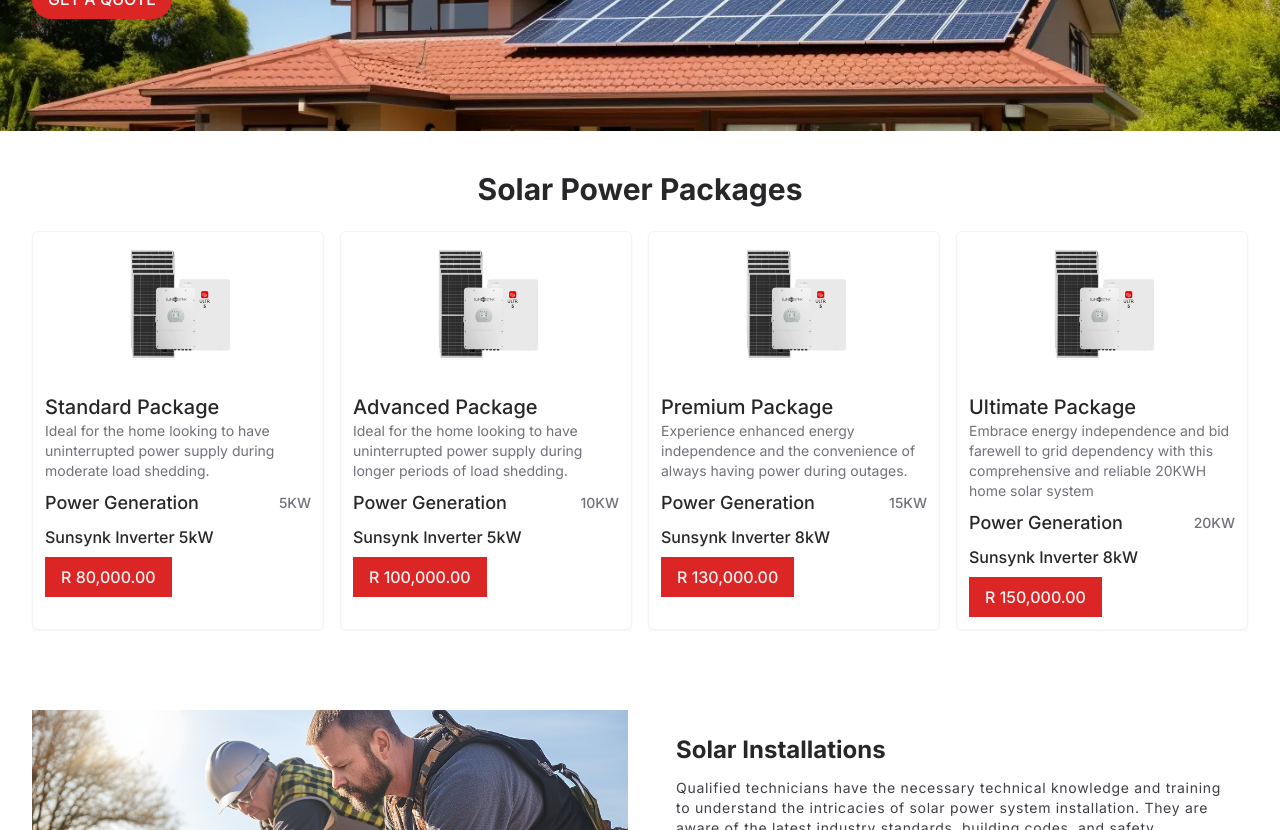
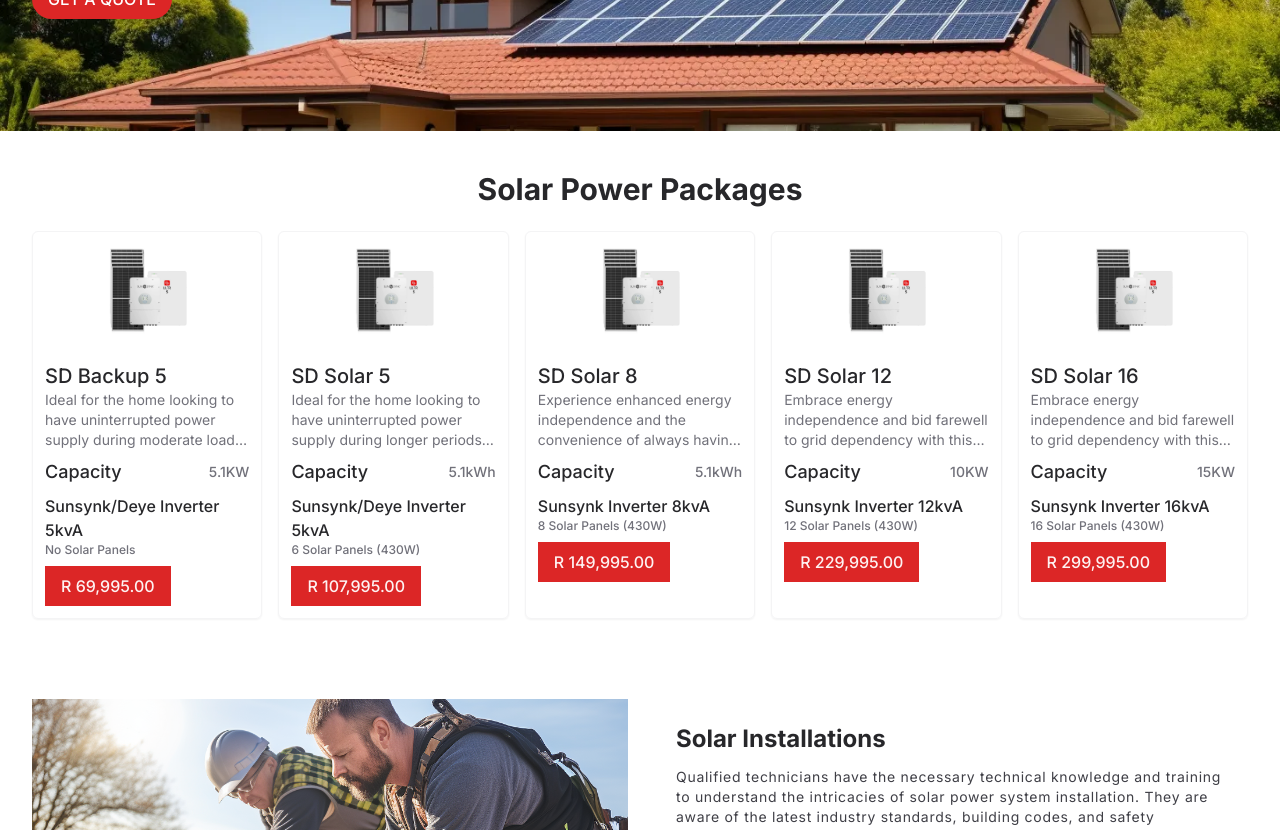
Before and after one commit to PhilaniNcube/new-solarquest, a Next.js app: page / in a window 1280 px wide. Shown: the part 500-1330 px from the top of the page. Built offline with nearby package versions, Linux system fonts and the light colour scheme.

Commit message:
package updates

```diff
--- a/app/(home)/_components/products-grid.tsx
+++ b/app/(home)/_components/products-grid.tsx
@@ -3,23 +3,23 @@
 
 export const solar_power_packages = [
   {
-    id: "standard_package",
-    package_name: "Standard Package",
-    power_generation: "5KW",
+    id: "sd_backup_5",
+    package_name: "SD Backup 5",
+    power_generation: "5.1KW",
 
     equipment_included: {
       strorage: {
         battery: "1 unit",
-        name: "ULTR5 5kWh Lithium Battery",
+        name: "Rebel ULTR5 5kWh Lithium Battery",
       },
-      solar_panels: { quantity: 6, rating: "450W" },
+      solar_panels: { quantity: 0, rating: "450W" },
       hybrid_inverter: {
         quantity: 1,
-        rating: "5KW",
-        name: "Sunsynk Inverter 5kW",
+        rating: "5kvA",
+        name: "Sunsynk/Deye Inverter 5kvA",
       },
     },
-    price: 80000,
+    price: 69995,
     installaments: {
       deposit: 20000,
       monthly: 1800,
@@ -28,22 +28,22 @@
       "Ideal for the home looking to have uninterrupted power supply during moderate load shedding.",
   },
   {
-    id: "advanced_package",
-    package_name: "Advanced Package",
-    power_generation: "10KW",
+    id: "sd_solar_5",
+    package_name: "SD Solar 5",
+    power_generation: "5.1kWh",
     equipment_included: {
       strorage: {
-        battery: "2 units",
-        name: "ULTR5 5kWh Lithium Battery",
+        battery: "1 unit",
+        name: "Rebel ULTR5 5kWh Lithium Battery",
       },
-      solar_panels: { quantity: 10, rating: "450W" },
+      solar_panels: { quantity: 6, rating: "430W" },
       hybrid_inverter: {
         quantity: 1,
-        rating: "5KW",
-        name: "Sunsynk Inverter 5kW",
+        rating: "5kvA",
+        name: "Sunsynk/Deye Inverter 5kvA",
       },
     },
-    price: 100000,
+    price: 107995,
     installaments: {
       deposit: 25000,
       monthly: 2000,
@@ -52,22 +52,22 @@
       "Ideal for the home looking to have uninterrupted power supply during longer periods of load shedding.",
   },
   {
-    id: "premium_package",
-    package_name: "Premium Package",
-    power_generation: "15KW",
+    id: "sd_solar_8",
+    package_name: "SD Solar 8",
+    power_generation: "5.1kWh",
     equipment_included: {
       strorage: {
-        battery: "3 units",
-        name: "ULTR5 5kWh Lithium Battery",
+        battery: "1 unit",
+        name: "Rebel ULTR5 5kWh Lithium Battery",
       },
-      solar_panels: { quantity: 12, rating: "450W" },
+      solar_panels: { quantity: 8, rating: "430W" },
       hybrid_inverter: {
         quantity: 1,
         rating: "8KW",
-        name: "Sunsynk Inverter 8kW",
+        name: "Sunsynk Inverter 8kvA",
       },
     },
-    price: 130000,
+    price: 149995,
     installaments: {
       deposit: 35000,
       monthly: 2500,
@@ -76,22 +76,46 @@
       "Experience enhanced energy independence and the convenience of always having power during outages.",
   },
   {
-    id: "ultimate_package",
-    package_name: "Ultimate Package",
-    power_generation: "20KW",
+    id: "sd_solar_12",
+    package_name: "SD Solar 12",
+    power_generation: "10KW",
     equipment_included: {
       strorage: {
-        battery: "4 units",
-        name: "ULTR5 5kWh Lithium Battery",
+        battery: "2 units",
+        name: "Rebel ULTR5 5.1kWh Lithium Battery",
       },
-      solar_panels: { quantity: 16, rating: "450W" },
+      solar_panels: { quantity: 12, rating: "430W" },
       hybrid_inverter: {
         quantity: 1,
         rating: "8KW",
-        name: "Sunsynk Inverter 8kW",
+        name: "Sunsynk Inverter 12kvA",
       },
     },
-    price: 150000,
+    price: 229995,
+    installaments: {
+      deposit: 35000,
+      monthly: 3000,
+    },
+    description:
+      "Embrace energy independence and bid farewell to grid dependency with this comprehensive and reliable 20KWH home solar system",
+  },
+  {
+    id: "sd_solar_16",
+    package_name: "SD Solar 16",
+    power_generation: "15KW",
+    equipment_included: {
+      strorage: {
+        battery: "3 units",
+        name: "Rebel ULTR5 5.1kWh Lithium Battery",
+      },
+      solar_panels: { quantity: 16, rating: "430W" },
+      hybrid_inverter: {
+        quantity: 1,
+        rating: "8KW",
+        name: "Sunsynk Inverter 16kvA",
+      },
+    },
+    price: 299995,
     installaments: {
       deposit: 35000,
       monthly: 3000,
@@ -105,13 +129,15 @@
 
 const ProductsGrid = () => {
   return (
-    <section className="w-full py-10 container mx-auto ">
-      <h2 className="text-3xl font-bold text-zinc-800 text-center">Solar Power Packages</h2>
-      <div className=" grid grid-cols-1 md:grid-cols-2 lg:grid-cols-4 gap-x-4 mt-6 gap-y-8">
+    <section className="container w-full py-10 mx-auto ">
+      <h2 className="text-3xl font-bold text-center text-zinc-800">
+        Solar Power Packages
+      </h2>
+      <div className="grid grid-cols-1 mt-6 md:grid-cols-2 lg:grid-cols-5 gap-x-4 gap-y-8">
         {solar_power_packages.map((item) => (
           <article
             key={item.package_name}
-            className="w-full border border-zinc-100 p-3 rounded-md shadow-sm hover:shadow-lg hover:bg-zinc-100 transition-all"
+            className="w-full p-3 transition-all border rounded-md shadow-sm border-zinc-100 hover:shadow-lg hover:bg-zinc-100"
           >
             <Image
               src="/images/solar packages.webp"
@@ -120,30 +146,39 @@
               alt={item.package_name}
               className="object-cover w-1/2 mx-auto"
             />
-            <div className="mt-4 w-full ">
+            <div className="w-full mt-4 ">
               <h2 className="text-xl font-medium text-zinc-800">
                 {item.package_name}
               </h2>
-              <p className="text-sm text-zinc-500">{item.description}</p>
-              <div className="mt-2 flex items-center justify-between">
-                <h3 className="text-lg font-medium text-zinc-800">
-                  Power Generation
-                </h3>
-                <p className="text-sm text-zinc-500 font-medium">
+              <p className="text-sm text-zinc-500 line-clamp-3">
+                {item.description}
+              </p>
+              <div className="flex items-center justify-between mt-2">
+                <h3 className="text-lg font-medium text-zinc-800">Capacity</h3>
+                <p className="text-sm font-medium text-zinc-500">
                   {item.power_generation}
                 </p>
               </div>
-              <div className="mt-2 flex items-center justify-between">
-                <h3 className="text-md font-medium text-zinc-800">
+              <div className="flex items-center justify-between mt-2">
+                <h3 className="font-medium text-md text-zinc-800">
                   {item.equipment_included.hybrid_inverter.name}
                 </h3>
-                <p className="text-xs text-zinc-500 font-medium"></p>
               </div>
-              <div className="mt-2 flex items-center justify-between">
-                <h3 className="text-md font-medium text-red-50 px-4 py-2 bg-red-600">
+              {item.equipment_included.solar_panels.quantity === 0 ? (
+                <p className="text-xs font-medium text-zinc-500">
+                  No Solar Panels
+                </p>
+              ) : (
+                <p className="text-xs font-medium text-zinc-500">
+                  {item.equipment_included.solar_panels.quantity} Solar Panels (
+                  {item.equipment_included.solar_panels.rating})
+                </p>
+              )}
+              <div className="flex items-center justify-between mt-2">
+                <h3 className="px-4 py-2 font-medium bg-red-600 text-md text-red-50">
                   {formatter(item.price)}
                 </h3>
-                <p className="text-xs text-zinc-500 font-medium"></p>
+                <p className="text-xs font-medium text-zinc-500"></p>
               </div>
             </div>
           </article>
```
